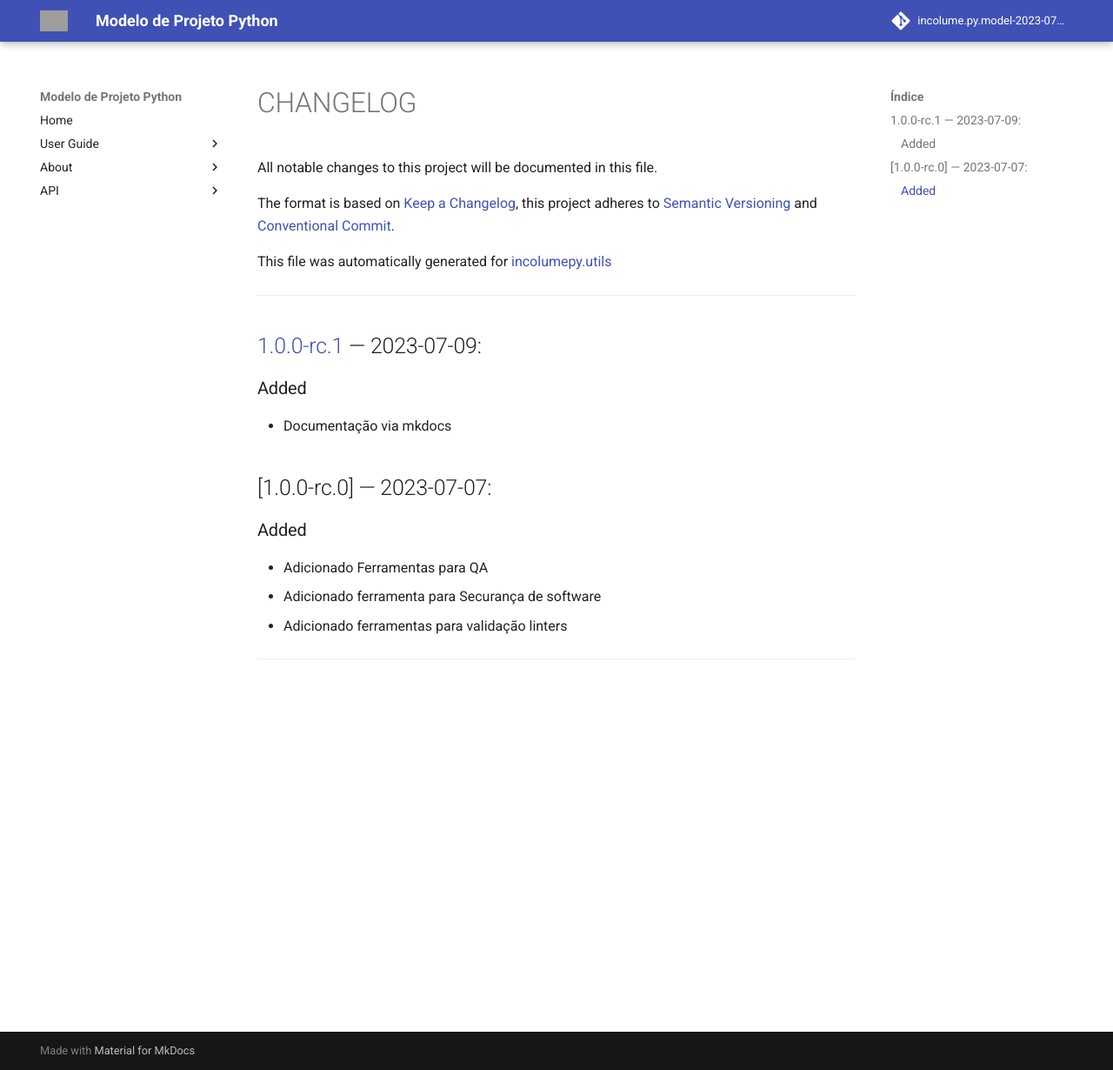
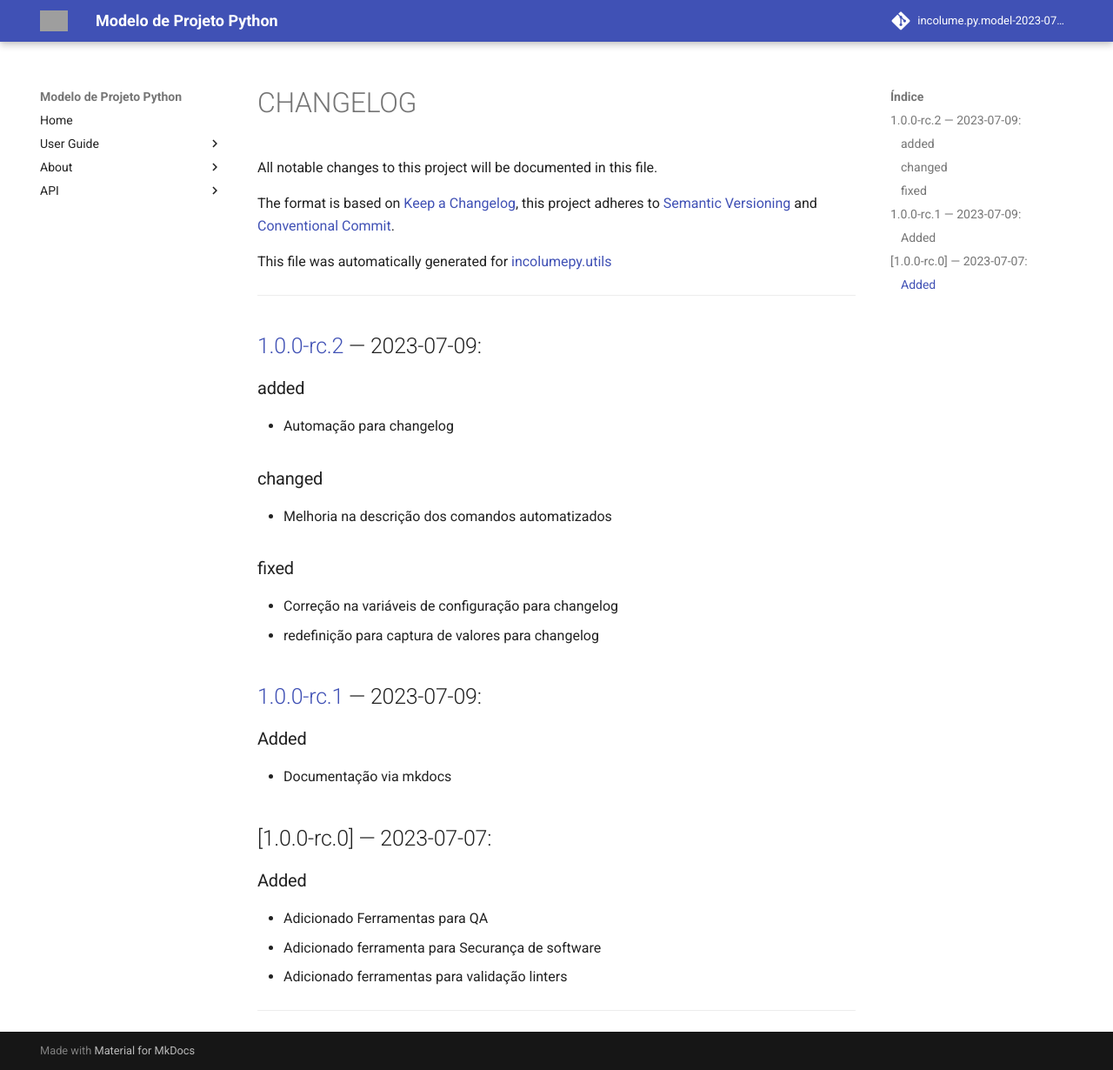
Before and after one commit to incolume-treinamentos/incolume.py.model-2023-07-05, an MkDocs documentation site: the page built from docs/about/CHANGELOG.md, in a window 1280 px wide and 1230 px high. Shown: the whole window at 87% size. Built offline with MkDocs 1.6.1 and Material for MkDocs 9.7.7, drawn with Linux system fonts in a browser that asks for light colours; comment, search, counter and statistics services are not loaded; grey boxes are pictures that could not be loaded.

Commit message:
docs: #1 Informação oficial sobre CHANGELOG do projeto

```diff
--- a/docs/about/CHANGELOG.md
+++ b/docs/about/CHANGELOG.md
@@ -9,6 +9,15 @@ This file was automatically generated for [incolumepy.utils](https://gitlab.com/
 
 ---
 
+
+## [1.0.0-rc.2]	 &#8212; 	2023-07-09:
+### added
+  - Automação para changelog
+### changed
+  - Melhoria na descrição dos comandos automatizados
+### fixed
+  - Correção na variáveis de configuração para changelog
+  -  redefinição para captura de valores para changelog
 
 ## [1.0.0-rc.1]	 &#8212; 	2023-07-09:
 ### Added
@@ -22,3 +31,4 @@ This file was automatically generated for [incolumepy.utils](https://gitlab.com/
 ---
 
 [1.0.0-rc.1]: https://github.com/incolume-treinamentos/incolume.py.model-2023-07-05/compare/1.0.0-rc.0...1.0.0-rc.1
+[1.0.0-rc.2]: https://github.com/incolume-treinamentos/incolume.py.model-2023-07-05/compare/1.0.0-rc.1...1.0.0-rc.2
```
Also changed, not shown: CHANGELOG.md (added, +6 -0 lines).
